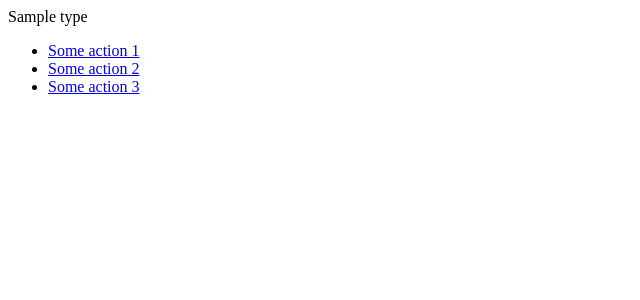
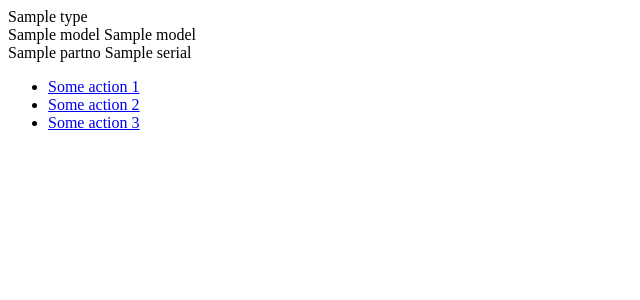
Before and after one commit to hiqdev/hipanel-module-stock, a PHP site: template src/views/part/view.php in a window 1280 px wide. Shown: the top 300 px of the page, without its empty margins (0-640 px from the left). Run offline with PHP 8.4, Linux system fonts and the light colour scheme; the template is opened without the code that fills it: most values are stand-ins (such as "Sample title", 1, 10 or a date in 2020); data that the repository does not hold is empty; some libraries are stand-ins or nearby versions.

Commit message:
got rid of Lang::t

```diff
--- a/src/grid/MoveGridView.php
+++ b/src/grid/MoveGridView.php
@@ -2,7 +2,6 @@
 
 namespace hipanel\modules\stock\grid;
 
-use common\components\Lang;
 use hipanel\grid\ActionColumn;
 use hipanel\grid\BoxedGridView;
 use Yii;
@@ -23,7 +22,7 @@ class MoveGridView extends BoxedGridView
                 'enableSorting' => false,
                 'filter' => false,
                 'value' => function ($model) {
-                    return sprintf('%s&nbsp;←&nbsp;%s', $model->dst_name, Lang::t($model->src_name));
+                    return sprintf('%s&nbsp;←&nbsp;%s', $model->dst_name, $model->src_name);
                 }
             ],
             'descr' => [
--- a/src/views/model/view.php
+++ b/src/views/model/view.php
@@ -1,11 +1,10 @@
 <?php
 
-use common\components\Lang;
 use hipanel\modules\stock\grid\ModelGridView;
 use hipanel\widgets\Box;
 use yii\helpers\Html;
 
-$this->title = Html::encode(sprintf('%s %s %s', $model->type, Lang::t($model->brand_label), $model->model));
+$this->title = Html::encode(sprintf('%s %s %s', $model->type, $model->brand_label, $model->model));
 $this->subtitle = Yii::t('app', 'Model details') . ' ' . $this->title;
 $this->breadcrumbs->setItems([
     ['label' => Yii::t('app', 'Models'), 'url' => ['index']],
@@ -29,7 +28,7 @@ $this->breadcrumbs->setItems([
         <p class="text-center">
             <span class="profile-user-role"><?= $model->type ?></span>
             <br>
-            <span class="profile-user-name"><?= Lang::t($model->brand_label) . ' ' . $model->model; ?></span>
+            <span class="profile-user-name"><?= $model->brand_label . ' ' . $model->model; ?></span>
         </p>
         <div class="profile-usermenu">
             <ul class="nav">
--- a/src/views/part/view.php
+++ b/src/views/part/view.php
@@ -1,11 +1,10 @@
 <?php
 
-use common\components\Lang;
 use hipanel\modules\stock\grid\PartGridView;
 use hipanel\widgets\Box;
 use yii\helpers\Html;
 
-$this->title    = Html::encode(sprintf('%s %s %s #%s', Lang::t($model->model_type_label), Lang::t($model->model_brand_label), $model->partno, $model->serial));
+$this->title    = Html::encode(sprintf('%s %s %s #%s', $model->model_type_label, $model->model_brand_label, $model->partno, $model->serial));
 $this->subtitle = Yii::t('app','Part details') . ' ' . $this->title;
 $this->breadcrumbs->setItems([
     ['label' => Yii::t('app', 'Parts'), 'url' => ['index']],
@@ -30,7 +29,7 @@ $this->breadcrumbs->setItems([
             <span class="profile-user-role"><?= $model->type ?></span>
             <br>
             <span class="profile-user-name">
-                <?= Lang::t($model->model_type_label) . ' ' . Lang::t($model->model_brand_label . '<br>' . $model->partno . ' ' . $model->serial); ?>
+                <?= $model->model_type_label . ' ' . $model->model_brand_label . '<br>' . $model->partno . ' ' . $model->serial; ?>
             </span>
         </p>
         <div class="profile-usermenu">
```
Also changed, not shown: src/grid/PartGridView.php (+3 -4 lines).
